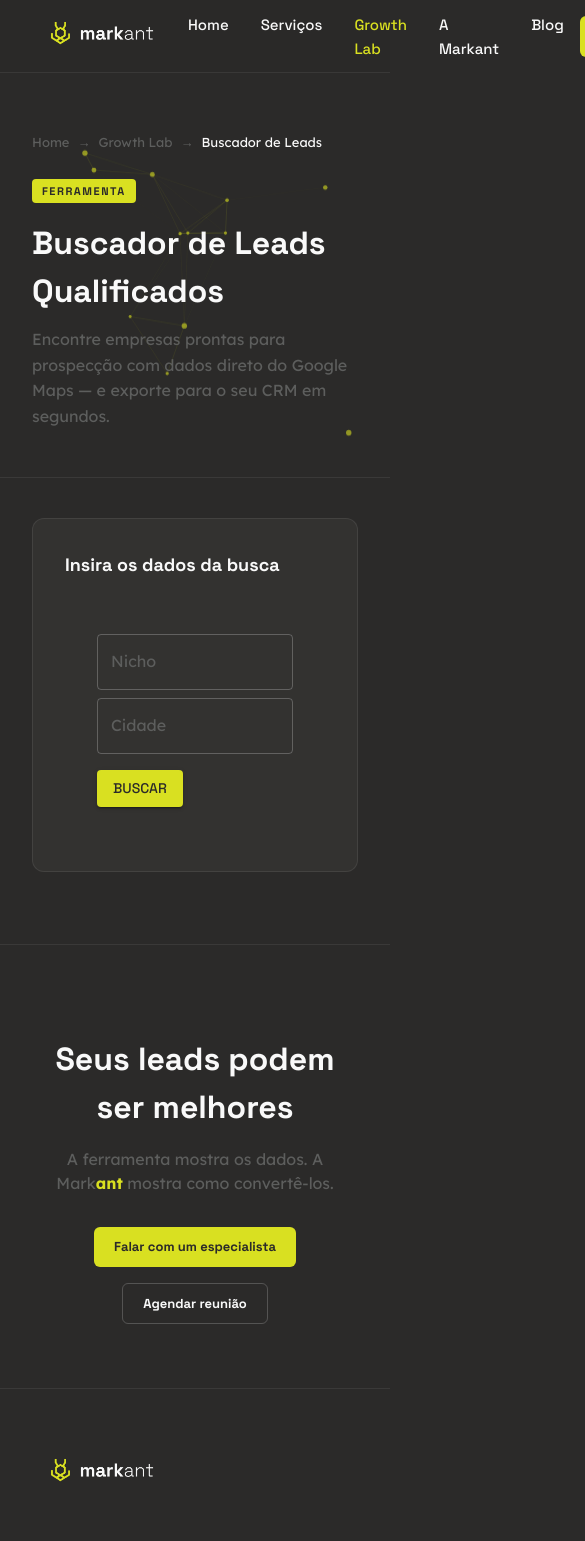
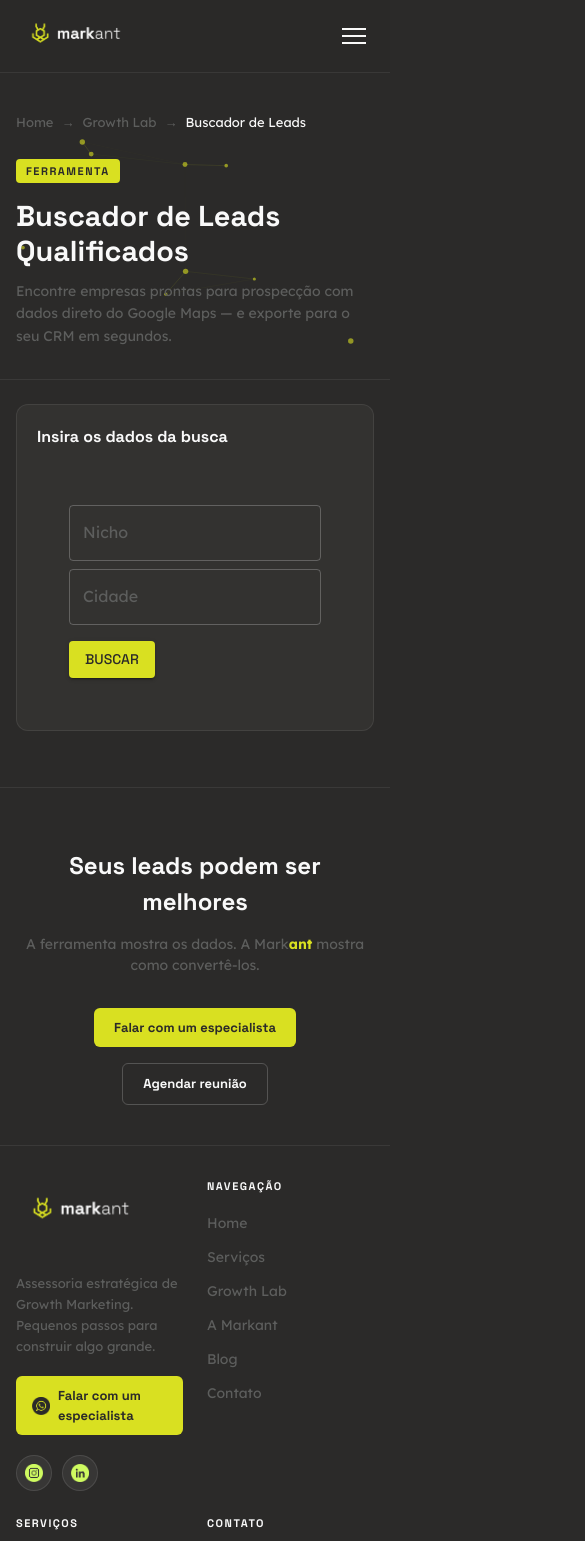
Before and after one commit to MatheusMeneguim/Buscador-de-Lead-Markant, a React (Vite) app: page / in a window 390 px wide. Shown: the top 1541 px of the page, 585 px wide, since content can reach past the window. Built offline with nearby package versions, Linux system fonts and the light colour scheme.

Commit message:
Update App.jsx

```diff
--- a/src/App.jsx
+++ b/src/App.jsx
@@ -1,4 +1,4 @@
-import { useEffect, useRef } from 'react'
+import { useEffect, useRef, useState } from 'react'
 import { Box } from '@mui/material'
 import { LeadProvider } from './contexts/LeadContext'
 import FormBusca from './components/FormBusca'
@@ -8,83 +8,47 @@ import BotaoExportar from './components/BotaoExportar'
 
 function ParticleCanvas() {
   const canvasRef = useRef(null)
-
   useEffect(() => {
     const canvas = canvasRef.current
     const ctx = canvas.getContext('2d')
     const section = canvas.parentElement
-    let particles = []
-    let animId
-
-    function resize() {
-      canvas.width = section.offsetWidth
-      canvas.height = section.offsetHeight
-    }
-
+    let particles = [], animId
+    function resize() { canvas.width = section.offsetWidth; canvas.height = section.offsetHeight }
     function createParticles() {
       particles = []
       const count = Math.floor((canvas.width * canvas.height) / 12000)
       for (let i = 0; i < count; i++) {
-        particles.push({
-          x: Math.random() * canvas.width,
-          y: Math.random() * canvas.height,
-          vx: (Math.random() - 0.5) * 0.4,
-          vy: (Math.random() - 0.5) * 0.4,
-          r: Math.random() * 2 + 1,
-        })
+        particles.push({ x: Math.random() * canvas.width, y: Math.random() * canvas.height, vx: (Math.random() - 0.5) * 0.4, vy: (Math.random() - 0.5) * 0.4, r: Math.random() * 2 + 1 })
       }
     }
-
     function draw() {
       ctx.clearRect(0, 0, canvas.width, canvas.height)
       particles.forEach(p => {
-        p.x += p.vx
-        p.y += p.vy
+        p.x += p.vx; p.y += p.vy
         if (p.x < 0 || p.x > canvas.width) p.vx *= -1
         if (p.y < 0 || p.y > canvas.height) p.vy *= -1
-        ctx.beginPath()
-        ctx.arc(p.x, p.y, p.r, 0, Math.PI * 2)
-        ctx.fillStyle = '#D9E02199'
-        ctx.fill()
+        ctx.beginPath(); ctx.arc(p.x, p.y, p.r, 0, Math.PI * 2)
+        ctx.fillStyle = '#D9E02199'; ctx.fill()
       })
       for (let i = 0; i < particles.length; i++) {
         for (let j = i + 1; j < particles.length; j++) {
-          const dx = particles[i].x - particles[j].x
-          const dy = particles[i].y - particles[j].y
+          const dx = particles[i].x - particles[j].x, dy = particles[i].y - particles[j].y
           const dist = Math.sqrt(dx * dx + dy * dy)
           if (dist < 120) {
-            ctx.beginPath()
-            ctx.moveTo(particles[i].x, particles[i].y)
-            ctx.lineTo(particles[j].x, particles[j].y)
-            const op = Math.floor((1 - dist / 120) * 60).toString(16).padStart(2, '0')
-            ctx.strokeStyle = '#D9E021' + op
-            ctx.lineWidth = 0.6
-            ctx.stroke()
+            ctx.beginPath(); ctx.moveTo(particles[i].x, particles[i].y); ctx.lineTo(particles[j].x, particles[j].y)
+            ctx.strokeStyle = '#D9E021' + Math.floor((1 - dist / 120) * 60).toString(16).padStart(2, '0')
+            ctx.lineWidth = 0.6; ctx.stroke()
           }
         }
       }
       animId = requestAnimationFrame(draw)
     }
-
-    resize()
-    createParticles()
-    draw()
-
+    resize(); createParticles(); draw()
     const handleResize = () => { resize(); createParticles() }
     window.addEventListener('resize', handleResize)
-    return () => {
-      cancelAnimationFrame(animId)
-      window.removeEventListener('resize', handleResize)
-    }
+    return () => { cancelAnimationFrame(animId); window.removeEventListener('resize', handleResize) }
   }, [])
-
-  return (
-    <canvas
-      ref={canvasRef}
-      aria-hidden="true"
-      style={{ position: 'absolute', inset: 0, width: '100%', height: '100%', pointerEvents: 'none' }}
-    />
-  )
+  return <canvas ref={canvasRef} aria-hidden="true" style={{ position: 'absolute', inset: 0, width: '100%', height: '100%', pointerEvents: 'none' }} />
 }
 
 const navLinks = [
@@ -113,16 +77,21 @@ const s = {
 }
 
 export default function App() {
+  const [menuAberto, setMenuAberto] = useState(false)
+
   return (
     <LeadProvider>
 
       {/* HEADER */}
       <header style={{ position: 'sticky', top: 0, zIndex: 100, backgroundColor: 'rgba(43,42,41,0.96)', backdropFilter: 'blur(16px)', borderBottom: '1px solid rgba(249,249,249,0.07)' }}>
-        <nav style={{ display: 'flex', alignItems: 'center', justifyContent: 'space-between', height: 72, maxWidth: 1280, margin: '0 auto', padding: '0 32px', gap: 16 }}>
+        <nav style={{ display: 'flex', alignItems: 'center', justifyContent: 'space-between', height: 72, maxWidth: 1280, margin: '0 auto', padding: '0 16px', gap: 16 }}>
+
           <a href="https://markant.com.br">
-            <img src="/Logo_padrao_amarelo_branco.png" alt="Markant" style={{ width: 140, height: 'auto' }} />
+            <img src="/Logo_padrao_amarelo_branco.png" alt="Markant" style={{ width: 120, height: 'auto' }} />
           </a>
-          <ul style={{ display: 'flex', gap: 32, listStyle: 'none', margin: 0, padding: 0 }}>
+
+          {/* Menu desktop */}
+          <ul style={{ display: 'flex', gap: 32, listStyle: 'none', margin: 0, padding: 0, '@media(max-width:768px)': { display: 'none' } }} className="nav-desktop">
             {navLinks.map(item => (
               <li key={item.label}>
                 <a href={item.href} style={{ color: item.active ? '#D9E021' : '#F9F9F9', textDecoration: 'none', fontFamily: 'Space Grotesk, sans-serif', fontWeight: 500, fontSize: 15 }}>
@@ -131,43 +100,87 @@ export default function App() {
               </li>
             ))}
           </ul>
-          <a
-            href="https://wa.me/5514998435234?text=Olá%2C%20vim%20pelo%20site%20da%20Markant%20e%20quero%20solicitar%20contato."
-            target="_blank" rel="noopener noreferrer"
-            style={{ backgroundColor: '#D9E021', color: '#2B2A29', fontFamily: 'Space Grotesk, sans-serif', fontWeight: 700, fontSize: 14, padding: '10px 20px', borderRadius: 6, textDecoration: 'none', whiteSpace: 'nowrap' }}
+
+          <a href="https://wa.me/5514998435234?text=Olá%2C%20vim%20pelo%20site%20da%20Markant%20e%20quero%20solicitar%20contato." target="_blank" rel="noopener noreferrer"
+            style={{ backgroundColor: '#D9E021', color: '#2B2A29', fontFamily: 'Space Grotesk, sans-serif', fontWeight: 700, fontSize: 13, padding: '10px 16px', borderRadius: 6, textDecoration: 'none', whiteSpace: 'nowrap' }}
+            className="nav-cta"
           >
             Solicitar Contato
           </a>
+
+          {/* Botão hamburger */}
+          <button
+            onClick={() => setMenuAberto(!menuAberto)}
+            className="nav-toggle"
+            aria-label="Menu"
+            style={{ display: 'none', flexDirection: 'column', gap: 5, background: 'none', border: 'none', cursor: 'pointer', padding: 8 }}
+          >
+            <span style={{ display: 'block', width: 24, height: 2, backgroundColor: '#F9F9F9', transition: 'transform 0.3s', transform: menuAberto ? 'rotate(45deg) translate(5px, 5px)' : 'none' }} />
+            <span style={{ display: 'block', width: 24, height: 2, backgroundColor: '#F9F9F9', opacity: menuAberto ? 0 : 1, transition: 'opacity 0.3s' }} />
+            <span style={{ display: 'block', width: 24, height: 2, backgroundColor: '#F9F9F9', transition: 'transform 0.3s', transform: menuAberto ? 'rotate(-45deg) translate(5px, -5px)' : 'none' }} />
+          </button>
         </nav>
+
+        {/* Menu mobile dropdown */}
+        {menuAberto && (
+          <div style={{ backgroundColor: '#2B2A29', borderTop: '1px solid rgba(249,249,249,0.07)', padding: '16px 0' }}>
+            {navLinks.map(item => (
+              <a key={item.label} href={item.href}
+                style={{ display: 'block', padding: '14px 24px', color: item.active ? '#D9E021' : '#F9F9F9', textDecoration: 'none', fontFamily: 'Space Grotesk, sans-serif', fontWeight: 500, fontSize: 16, borderBottom: '1px solid rgba(249,249,249,0.05)' }}
+                onClick={() => setMenuAberto(false)}
+              >
+                {item.label}
+              </a>
+            ))}
+            <div style={{ padding: '16px 24px' }}>
+              <a href="https://wa.me/5514998435234?text=Olá%2C%20vim%20pelo%20site%20da%20Markant%20e%20quero%20solicitar%20contato." target="_blank" rel="noopener noreferrer"
+                style={{ ...s.btnPrimary, display: 'block', textAlign: 'center', fontSize: 15, padding: '12px 20px' }}>
+                Solicitar Contato
+              </a>
+            </div>
+          </div>
+        )}
       </header>
 
+      {/* CSS responsivo */}
+      <style>{`
+        @media (max-width: 768px) {
+          .nav-desktop { display: none !important; }
+          .nav-cta { display: none !important; }
+          .nav-toggle { display: flex !important; }
+        }
+        @media (min-width: 769px) {
+          .nav-toggle { display: none !important; }
+        }
+      `}</style>
+
       {/* HERO */}
-      <section style={{ position: 'relative', padding: '60px 0 48px', overflow: 'hidden', borderBottom: '1px solid rgba(249,249,249,0.07)' }}>
+      <section style={{ position: 'relative', padding: 'clamp(40px, 6vw, 60px) 0 clamp(32px, 5vw, 48px)', overflow: 'hidden', borderBottom: '1px solid rgba(249,249,249,0.07)' }}>
         <ParticleCanvas />
-        <div style={{ position: 'relative', zIndex: 1, maxWidth: 1280, margin: '0 auto', padding: '0 32px' }}>
-          <nav aria-label="Breadcrumb" style={{ marginBottom: 24, fontSize: 13, color: '#5D5E5D', fontFamily: 'Lexend, sans-serif' }}>
+        <div style={{ position: 'relative', zIndex: 1, maxWidth: 1280, margin: '0 auto', padding: '0 clamp(16px, 4vw, 32px)' }}>
+          <nav aria-label="Breadcrumb" style={{ marginBottom: 24, fontSize: 13, color: '#5D5E5D', fontFamily: 'Lexend, sans-serif', flexWrap: 'wrap', display: 'flex', gap: 4 }}>
             <a href="https://markant.com.br" style={{ color: '#5D5E5D', textDecoration: 'none' }}>Home</a>
-            <span style={{ margin: '0 8px' }}>→</span>
+            <span style={{ margin: '0 4px' }}>→</span>
             <a href="https://markant.com.br/growth-lab" style={{ color: '#5D5E5D', textDecoration: 'none' }}>Growth Lab</a>
-            <span style={{ margin: '0 8px' }}>→</span>
+            <span style={{ margin: '0 4px' }}>→</span>
             <span style={{ color: '#F9F9F9' }}>Buscador de Leads</span>
           </nav>
           <span style={{ display: 'inline-block', backgroundColor: '#D9E021', color: '#2B2A29', fontSize: 11, fontWeight: 700, letterSpacing: 1.5, padding: '4px 10px', borderRadius: 4, marginBottom: 16, fontFamily: 'Space Grotesk, sans-serif' }}>
             FERRAMENTA
           </span>
-          <h1 style={{ fontFamily: 'Space Grotesk, sans-serif', fontSize: 'clamp(2rem, 4vw, 3rem)', fontWeight: 700, color: '#F9F9F9', margin: '0 0 12px', maxWidth: 600 }}>
+          <h1 style={{ fontFamily: 'Space Grotesk, sans-serif', fontSize: 'clamp(1.8rem, 5vw, 3rem)', fontWeight: 700, color: '#F9F9F9', margin: '0 0 12px', maxWidth: 600, lineHeight: 1.2 }}>
             Buscador de Leads Qualificados
           </h1>
-          <p style={{ fontFamily: 'Lexend, sans-serif', fontSize: 16, color: '#5D5E5D', maxWidth: 500, margin: 0, lineHeight: 1.6 }}>
+          <p style={{ fontFamily: 'Lexend, sans-serif', fontSize: 'clamp(14px, 2vw, 16px)', color: '#5D5E5D', maxWidth: 500, margin: 0, lineHeight: 1.6 }}>
             Encontre empresas prontas para prospecção com dados direto do Google Maps — e exporte para o seu CRM em segundos.
           </p>
         </div>
       </section>
 
       {/* CONTEÚDO */}
-      <main style={{ maxWidth: 1280, margin: '0 auto', padding: '40px 32px' }}>
-        <div style={{ backgroundColor: '#333230', border: '1px solid rgba(249,249,249,0.08)', borderRadius: 12, padding: 32, marginBottom: 24 }}>
-          <h2 style={{ fontFamily: 'Space Grotesk, sans-serif', fontSize: 18, fontWeight: 600, color: '#F9F9F9', margin: '0 0 24px' }}>
+      <main style={{ maxWidth: 1280, margin: '0 auto', padding: 'clamp(24px, 4vw, 40px) clamp(16px, 4vw, 32px)' }}>
+        <div style={{ backgroundColor: '#333230', border: '1px solid rgba(249,249,249,0.08)', borderRadius: 12, padding: 'clamp(20px, 4vw, 32px)', marginBottom: 24 }}>
+          <h2 style={{ fontFamily: 'Space Grotesk, sans-serif', fontSize: 'clamp(16px, 2vw, 18px)', fontWeight: 600, color: '#F9F9F9', margin: '0 0 24px' }}>
             Insira os dados da busca
           </h2>
           <FormBusca />
@@ -180,11 +193,11 @@ export default function App() {
       </main>
 
       {/* CTA FINAL */}
-      <section style={{ borderTop: '1px solid rgba(249,249,249,0.07)', padding: '64px 32px', textAlign: 'center' }}>
-        <h2 style={{ fontFamily: 'Space Grotesk, sans-serif', fontSize: 32, fontWeight: 700, color: '#F9F9F9', marginBottom: 12 }}>
+      <section style={{ borderTop: '1px solid rgba(249,249,249,0.07)', padding: 'clamp(40px, 6vw, 64px) clamp(16px, 4vw, 32px)', textAlign: 'center' }}>
+        <h2 style={{ fontFamily: 'Space Grotesk, sans-serif', fontSize: 'clamp(24px, 4vw, 32px)', fontWeight: 700, color: '#F9F9F9', marginBottom: 12 }}>
           Seus leads podem ser melhores
         </h2>
-        <p style={{ fontFamily: 'Lexend, sans-serif', color: '#5D5E5D', marginBottom: 32 }}>
+        <p style={{ fontFamily: 'Lexend, sans-serif', color: '#5D5E5D', marginBottom: 32, fontSize: 'clamp(14px, 2vw, 16px)' }}>
           A ferramenta mostra os dados. A Mark<strong style={{ color: '#D9E021' }}>ant</strong> mostra como convertê-los.
         </p>
         <div style={{ display: 'flex', gap: 16, justifyContent: 'center', flexWrap: 'wrap' }}>
@@ -197,24 +210,20 @@ export default function App() {
         </div>
       </section>
 
-{/* FOOTER */}
-      <footer style={{ borderTop: '1px solid rgba(249,249,249,0.07)', padding: '48px 32px 0', backgroundColor: '#2B2A29' }}>
-        <div style={{ maxWidth: 1280, margin: '0 auto', display: 'grid', gridTemplateColumns: 'repeat(auto-fit, minmax(180px, 1fr))', gap: 40, paddingBottom: 48 }}>
+      {/* FOOTER */}
+      <footer style={{ borderTop: '1px solid rgba(249,249,249,0.07)', padding: 'clamp(32px, 5vw, 48px) clamp(16px, 4vw, 32px) 0', backgroundColor: '#2B2A29' }}>
+        <div style={{ maxWidth: 1280, margin: '0 auto', display: 'grid', gridTemplateColumns: 'repeat(auto-fit, minmax(160px, 1fr))', gap: 'clamp(24px, 4vw, 40px)', paddingBottom: 48 }}>
 
-          {/* Coluna marca */}
           <div>
             <a href="https://markant.com.br">
-              <img src="/Logo_padrao_amarelo_branco.png" alt="Markant" style={{ width: 140, height: 'auto', marginBottom: 16 }} />
+              <img src="/Logo_padrao_amarelo_branco.png" alt="Markant" style={{ width: 130, height: 'auto', marginBottom: 16 }} />
             </a>
             <p style={{ fontFamily: 'Lexend, sans-serif', fontSize: 13, color: '#5D5E5D', lineHeight: 1.6, marginBottom: 20 }}>
               Assessoria estratégica de Growth Marketing.<br />
               Pequenos passos para construir algo grande.
             </p>
-            <a
-              href="https://wa.me/5514998435234?text=Olá%2C%20vim%20pelo%20site%20da%20Markant%20e%20quero%20falar%20com%20um%20especialista."
-              target="_blank" rel="noopener noreferrer"
-              style={{ display: 'inline-flex', alignItems: 'center', gap: 8, backgroundColor: '#D9E021', color: '#2B2A29', fontFamily: 'Space Grotesk, sans-serif', fontWeight: 700, fontSize: 13, padding: '10px 16px', borderRadius: 6, textDecoration: 'none', marginBottom: 20 }}
-            >
+            <a href="https://wa.me/5514998435234?text=Olá%2C%20vim%20pelo%20site%20da%20Markant%20e%20quero%20falar%20com%20um%20especialista." target="_blank" rel="noopener noreferrer"
+              style={{ display: 'inline-flex', alignItems: 'center', gap: 8, backgroundColor: '#D9E021', color: '#2B2A29', fontFamily: 'Space Grotesk, sans-serif', fontWeight: 700, fontSize: 13, padding: '10px 16px', borderRadius: 6, textDecoration: 'none', marginBottom: 20 }}>
               <img src="/Icone_whatsapp.png" alt="" style={{ width: 18, height: 18 }} />
               Falar com um especialista
             </a>
@@ -222,21 +231,18 @@ export default function App() {
               <a href="https://www.instagram.com/markantgrowth/" target="_blank" rel="noopener noreferrer"
                 style={{ display: 'flex', alignItems: 'center', justifyContent: 'center', width: 36, height: 36, borderRadius: '50%', backgroundColor: 'rgba(249,249,249,0.06)', border: '1px solid rgba(249,249,249,0.1)', transition: 'border-color 0.2s' }}
                 onMouseEnter={e => e.currentTarget.style.borderColor = '#D9E021'}
-                onMouseLeave={e => e.currentTarget.style.borderColor = 'rgba(249,249,249,0.1)'}
-              >
+                onMouseLeave={e => e.currentTarget.style.borderColor = 'rgba(249,249,249,0.1)'}>
                 <img src="/Icone_instagram.png" alt="Instagram" style={{ width: 18, height: 18, filter: 'brightness(0) saturate(100%) invert(89%) sepia(44%) saturate(600%) hue-rotate(20deg) brightness(103%) contrast(97%)' }} />
               </a>
               <a href="https://www.linkedin.com/company/markantgrowth" target="_blank" rel="noopener noreferrer"
                 style={{ display: 'flex', alignItems: 'center', justifyContent: 'center', width: 36, height: 36, borderRadius: '50%', backgroundColor: 'rgba(249,249,249,0.06)', border: '1px solid rgba(249,249,249,0.1)', transition: 'border-color 0.2s' }}
                 onMouseEnter={e => e.currentTarget.style.borderColor = '#D9E021'}
-                onMouseLeave={e => e.currentTarget.style.borderColor = 'rgba(249,249,249,0.1)'}
-              >
+                onMouseLeave={e => e.currentTarget.style.borderColor = 'rgba(249,249,249,0.1)'}>
                 <img src="/Icone_linkedin.png" alt="LinkedIn" style={{ width: 18, height: 18, filter: 'brightness(0) saturate(100%) invert(89%) sepia(44%) saturate(600%) hue-rotate(20deg) brightness(103%) contrast(97%)' }} />
               </a>
             </div>
           </div>
 
-          {/* Navegação */}
           <div>
             <h4 style={s.footerTitle}>NAVEGAÇÃO</h4>
             <ul style={{ listStyle: 'none', padding: 0, margin: 0, display: 'flex', flexDirection: 'column', gap: 10 }}>
@@ -244,14 +250,14 @@ export default function App() {
                 <li key={item.label}>
                   <a href={item.href} style={s.linkNav}
                     onMouseEnter={e => e.currentTarget.style.color = '#D9E021'}
-                    onMouseLeave={e => e.currentTarget.style.color = '#5D5E5D'}
-                  >{item.label}</a>
+                    onMouseLeave={e => e.currentTarget.style.color = '#5D5E5D'}>
+                    {item.label}
+                  </a>
                 </li>
               ))}
             </ul>
           </div>
 
-          {/* Serviços */}
           <div>
             <h4 style={s.footerTitle}>SERVIÇOS</h4>
             <ul style={{ listStyle: 'none', padding: 0, margin: 0, display: 'flex', flexDirection: 'column', gap: 10 }}>
@@ -259,37 +265,34 @@ export default function App() {
                 <li key={sv}>
                   <a href="https://markant.com.br/servicos" style={s.linkNav}
                     onMouseEnter={e => e.currentTarget.style.color = '#D9E021'}
-                    onMouseLeave={e => e.currentTarget.style.color = '#5D5E5D'}
-                  >{sv}</a>
+                    onMouseLeave={e => e.currentTarget.style.color = '#5D5E5D'}>
+                    {sv}
+                  </a>
                 </li>
               ))}
             </ul>
           </div>
 
-          {/* Contato */}
           <div>
             <h4 style={s.footerTitle}>CONTATO</h4>
             <ul style={{ listStyle: 'none', padding: 0, margin: 0, display: 'flex', flexDirection: 'column', gap: 12 }}>
               <li style={{ display: 'flex', alignItems: 'center', gap: 8 }}>
-                <img src="/Icone_email.png" alt="" style={{ width: 16, height: 16, filter: 'brightness(0) saturate(100%) invert(89%) sepia(44%) saturate(600%) hue-rotate(20deg) brightness(103%) contrast(97%)' }} />
+                <img src="/Icone_email.png" alt="" style={{ width: 16, height: 16, flexShrink: 0, filter: 'brightness(0) saturate(100%) invert(89%) sepia(44%) saturate(600%) hue-rotate(20deg) brightness(103%) contrast(97%)' }} />
                 <a href="mailto:markantofc@gmail.com" style={s.linkNav}
                   onMouseEnter={e => e.currentTarget.style.color = '#D9E021'}
-                  onMouseLeave={e => e.currentTarget.style.color = '#5D5E5D'}
-                >markantofc@gmail.com</a>
+                  onMouseLeave={e => e.currentTarget.style.color = '#5D5E5D'}>markantofc@gmail.com</a>
               </li>
               <li style={{ display: 'flex', alignItems: 'center', gap: 8 }}>
-                <img src="/Icone_whatsapp.png" alt="" style={{ width: 16, height: 16, filter: 'brightness(0) saturate(100%) invert(89%) sepia(44%) saturate(600%) hue-rotate(20deg) brightness(103%) contrast(97%)' }} />
+                <img src="/Icone_whatsapp.png" alt="" style={{ width: 16, height: 16, flexShrink: 0, filter: 'brightness(0) saturate(100%) invert(89%) sepia(44%) saturate(600%) hue-rotate(20deg) brightness(103%) contrast(97%)' }} />
                 <a href="https://wa.me/5514998435234" target="_blank" rel="noopener noreferrer" style={s.linkNav}
                   onMouseEnter={e => e.currentTarget.style.color = '#D9E021'}
-                  onMouseLeave={e => e.currentTarget.style.color = '#5D5E5D'}
-                >+55 (14) 9 9843-5234</a>
+                  onMouseLeave={e => e.currentTarget.style.color = '#5D5E5D'}>+55 (14) 9 9843-5234</a>
               </li>
               <li style={{ display: 'flex', alignItems: 'flex-start', gap: 8 }}>
-                <img src="/Icone_localizacao.png" alt="" style={{ width: 16, height: 16, marginTop: 2, filter: 'brightness(0) saturate(100%) invert(89%) sepia(44%) saturate(600%) hue-rotate(20deg) brightness(103%) contrast(97%)' }} />
+                <img src="/Icone_localizacao.png" alt="" style={{ width: 16, height: 16, marginTop: 2, flexShrink: 0, filter: 'brightness(0) saturate(100%) invert(89%) sepia(44%) saturate(600%) hue-rotate(20deg) brightness(103%) contrast(97%)' }} />
                 <a href="https://maps.google.com/?q=Incubadora+Sprint-CP+Cornelio+Procopio+PR" target="_blank" rel="noopener noreferrer" style={s.linkNav}
                   onMouseEnter={e => e.currentTarget.style.color = '#D9E021'}
-                  onMouseLeave={e => e.currentTarget.style.color = '#5D5E5D'}
-                >
+                  onMouseLeave={e => e.currentTarget.style.color = '#5D5E5D'}>
                   Incubadora Sprint-CP —<br />Cornélio Procópio, PR
                 </a>
               </li>
@@ -297,15 +300,12 @@ export default function App() {
             <a href="https://calendar.app.google/VhJwRPjMjvUfMiGB7" target="_blank" rel="noopener noreferrer"
               style={{ ...s.btnOutline, marginTop: 16, display: 'inline-block', transition: 'border-color 0.2s, color 0.2s' }}
               onMouseEnter={e => { e.currentTarget.style.borderColor = '#D9E021'; e.currentTarget.style.color = '#D9E021' }}
-              onMouseLeave={e => { e.currentTarget.style.borderColor = 'rgba(249,249,249,0.2)'; e.currentTarget.style.color = '#F9F9F9' }}
-            >
+              onMouseLeave={e => { e.currentTarget.style.borderColor = 'rgba(249,249,249,0.2)'; e.currentTarget.style.color = '#F9F9F9' }}>
               Agendar reunião
             </a>
           </div>
-
         </div>
 
-        {/* Faixa legal */}
         <div style={{ borderTop: '1px solid rgba(249,249,249,0.07)', padding: '20px 0', display: 'flex', justifyContent: 'space-between', flexWrap: 'wrap', gap: 8, maxWidth: 1280, margin: '0 auto' }}>
           <p style={{ fontFamily: 'Lexend, sans-serif', fontSize: 12, color: '#5D5E5D', margin: 0 }}>
             CNPJ: 64.988.570/0001-14 · MARKANT SOFTWARE LTDA · Fundada em 2025
@@ -314,12 +314,10 @@ export default function App() {
             © 2025 Markant. Todos os direitos reservados. ·{' '}
             <a href="https://www.markant.com.br/termos-de-uso" style={{ color: '#5D5E5D', textDecoration: 'none' }}
               onMouseEnter={e => e.currentTarget.style.color = '#D9E021'}
-              onMouseLeave={e => e.currentTarget.style.color = '#5D5E5D'}
-            >Termos de uso</a> ·{' '}
+              onMouseLeave={e => e.currentTarget.style.color = '#5D5E5D'}>Termos de uso</a> ·{' '}
             <a href="https://www.markant.com.br/politica-de-privacidade" style={{ color: '#5D5E5D', textDecoration: 'none' }}
               onMouseEnter={e => e.currentTarget.style.color = '#D9E021'}
-              onMouseLeave={e => e.currentTarget.style.color = '#5D5E5D'}
-            >Política de privacidade</a>
+              onMouseLeave={e => e.currentTarget.style.color = '#5D5E5D'}>Política de privacidade</a>
           </p>
         </div>
       </footer>
```
